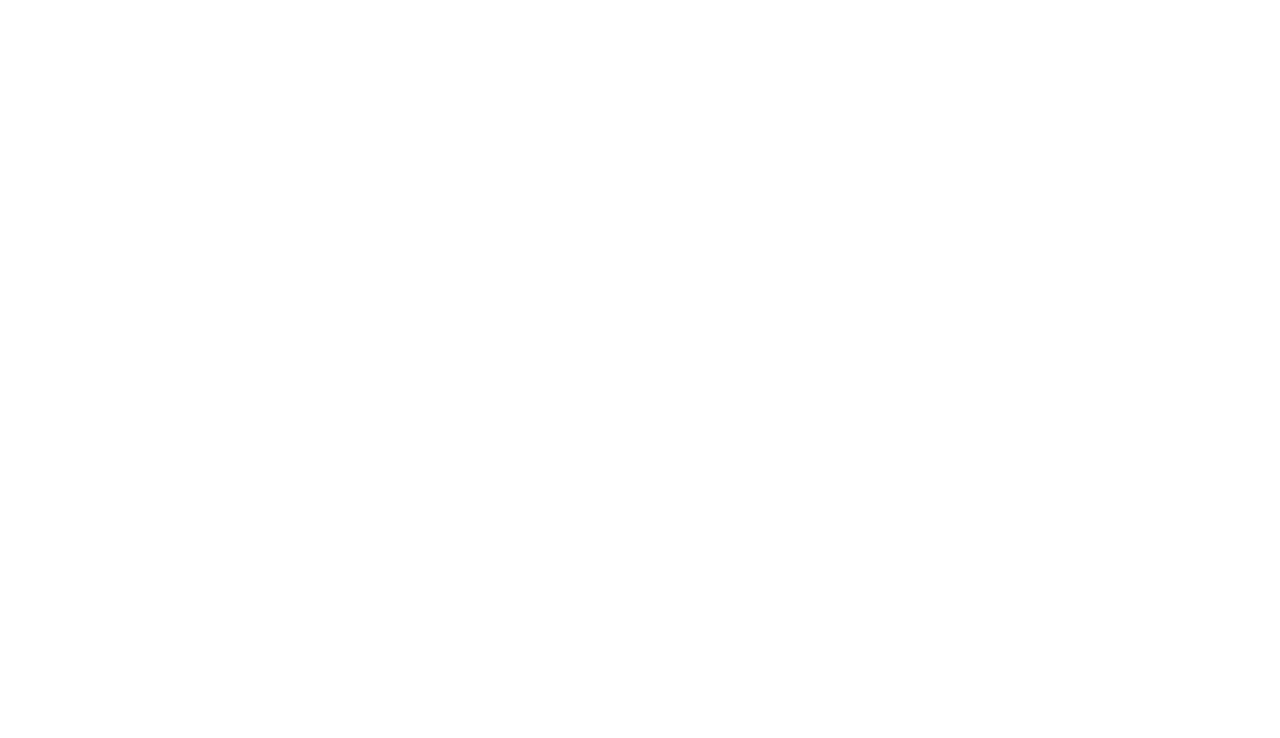
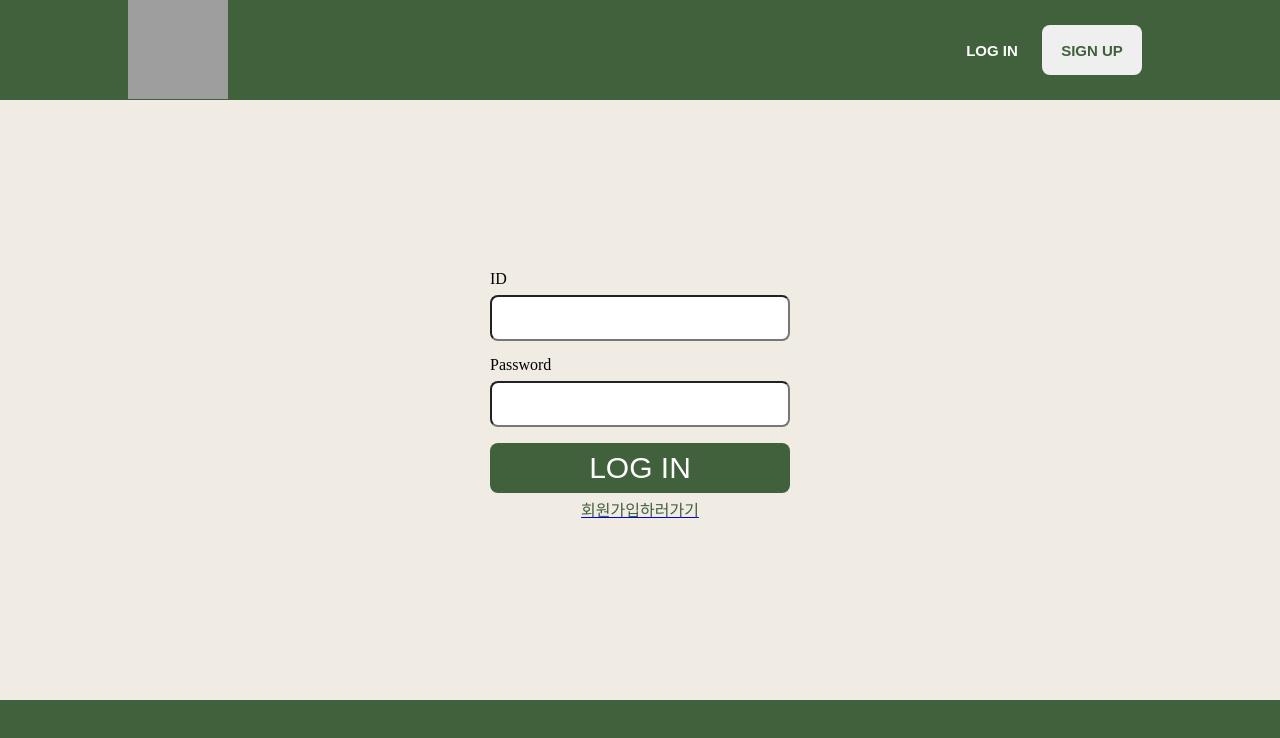
Before and after one commit to Aurora-in-Wonderland/mini-project-03, a React (Create React App) app: page /login in a window 1280 px wide. Before the commit this address had no page. Shown: the top 738 px of the page. Built offline with nearby package versions, Linux system fonts and the light colour scheme; grey boxes are pictures that could not be loaded.

Commit message:
style: 로그인페이지,회원가입페이지 라우터 연결

```diff
--- a/src/App.js
+++ b/src/App.js
@@ -1,21 +1,57 @@
-// import LoginPage from "./pages/LoginPage";
-// import SigninPage from "./pages/SigninPage";
-import Router from "./shared/router";
+import "./App.css";
+import { BrowserRouter, Route, Routes } from "react-router-dom";
+import Navbar from "./components/Navbar";
+import Footer from "./components/Footer";
 
-import { BrowserRouter, Route, Routes } from "react-router-dom";
-import Home from './pages/Home';
-import RandomResult from './pages/RandomResult';
-import Question from './pages/Question';
+import Home from "./pages/Home";
+import Question from "./pages/Question";
+import LoginPage from "./pages/LoginPage";
+import SignupPage from "./pages/SignupPage";
+import ResultPage from "./pages/ResultPage";
+import RandomPage from "./pages/RandomPage";
+import FinalResultPage from "./pages/FinalResultPage";
 
 function App() {
-
     return (
         <BrowserRouter>
+            <header>
+                <Navbar />
+            </header>
+            <main>
                 <Routes>
-        <Route path='/' element={<Home />} />
-        <Route path='/random-result' element={<RandomResult />} />
-        <Route path='/question' element={<Question />} />
+                    <Route
+                        path="/"
+                        element={<Home />}
+                    />
+                    <Route
+                        path="/question"
+                        element={<Question />}
+                    />
+                    <Route
+                        path="/login"
+                        element={<LoginPage />}
+                    />
+                    <Route
+                        path="/signup"
+                        element={<SignupPage />}
+                    />
+                    <Route
+                        path="/food/result"
+                        element={<ResultPage />}
+                    />
+                    <Route
+                        path="/random"
+                        element={<RandomPage />}
+                    />
+                    <Route
+                        path="/result/final"
+                        element={<FinalResultPage />}
+                    />
                 </Routes>
+            </main>
+            <footer>
+                <Footer />
+            </footer>
         </BrowserRouter>
     );
 }
--- a/src/pages/LoginPage.jsx
+++ b/src/pages/LoginPage.jsx
@@ -1,4 +1,5 @@
 import React, { useState } from "react";
+import { Link } from "react-router-dom";
 import styled from "styled-components";
 
 const StForm = styled.form`
@@ -30,11 +31,15 @@
     button {
         width: 300px;
         height: 50px;
-        background-color: #114e60;
+        background-color: #41613c;
         border: none;
         color: #fff;
         font-size: 30px;
         border-radius: 8px;
+    }
+    p {
+        margin: 10px;
+        color: #41613c;
     }
 `;
 
@@ -73,6 +78,9 @@
                     />
                 </div>
                 <button>LOG IN</button>
+                <Link to="/signup">
+                    <p>회원가입하러가기</p>
+                </Link>
             </StForm>
         </>
     );
--- a/src/pages/SignupPage.jsx
+++ b/src/pages/SignupPage.jsx
@@ -1,4 +1,5 @@
 import { useState } from "react";
+import { Link } from "react-router-dom";
 import styled from "styled-components";
 
 const StForm = styled.form`
@@ -23,18 +24,21 @@
         width: 292px;
         height: 40px;
         border-radius: 8px;
-        color: #114e60;
         margin-bottom: 16px;
     }
 
     button {
         width: 300px;
         height: 50px;
-        background-color: #114e60;
+        background-color: #41613c;
         border: none;
         color: #fff;
         font-size: 30px;
         border-radius: 8px;
+    }
+    p {
+        margin: 10px;
+        color: #41613c;
     }
 `;
 
@@ -92,6 +96,9 @@
                     />
                 </div>
                 <button>SIGN IN</button>
+                <Link to="/login">
+                    <p>로그인하러가기</p>
+                </Link>
             </StForm>
         </>
     );
```
Lines whose indentation alone changed are shown as unchanged.
